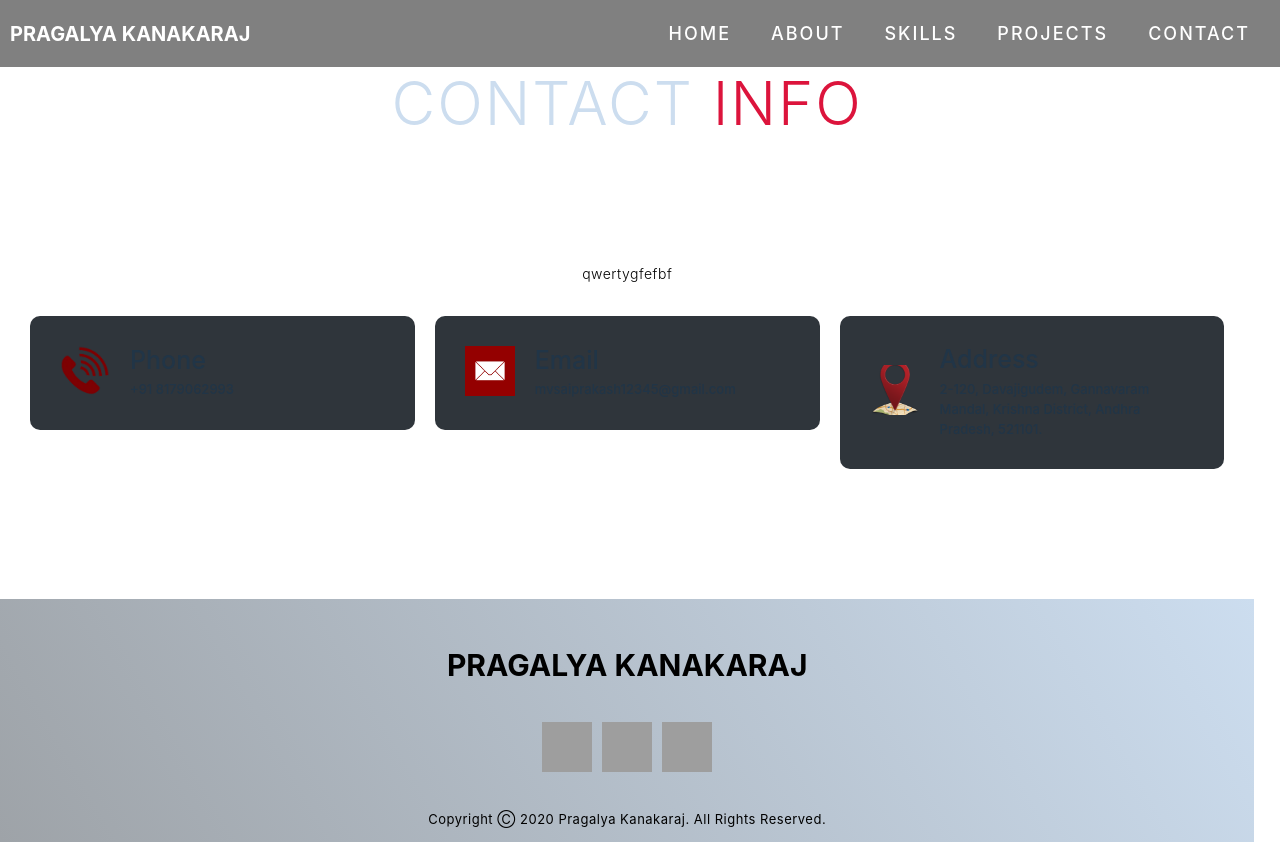
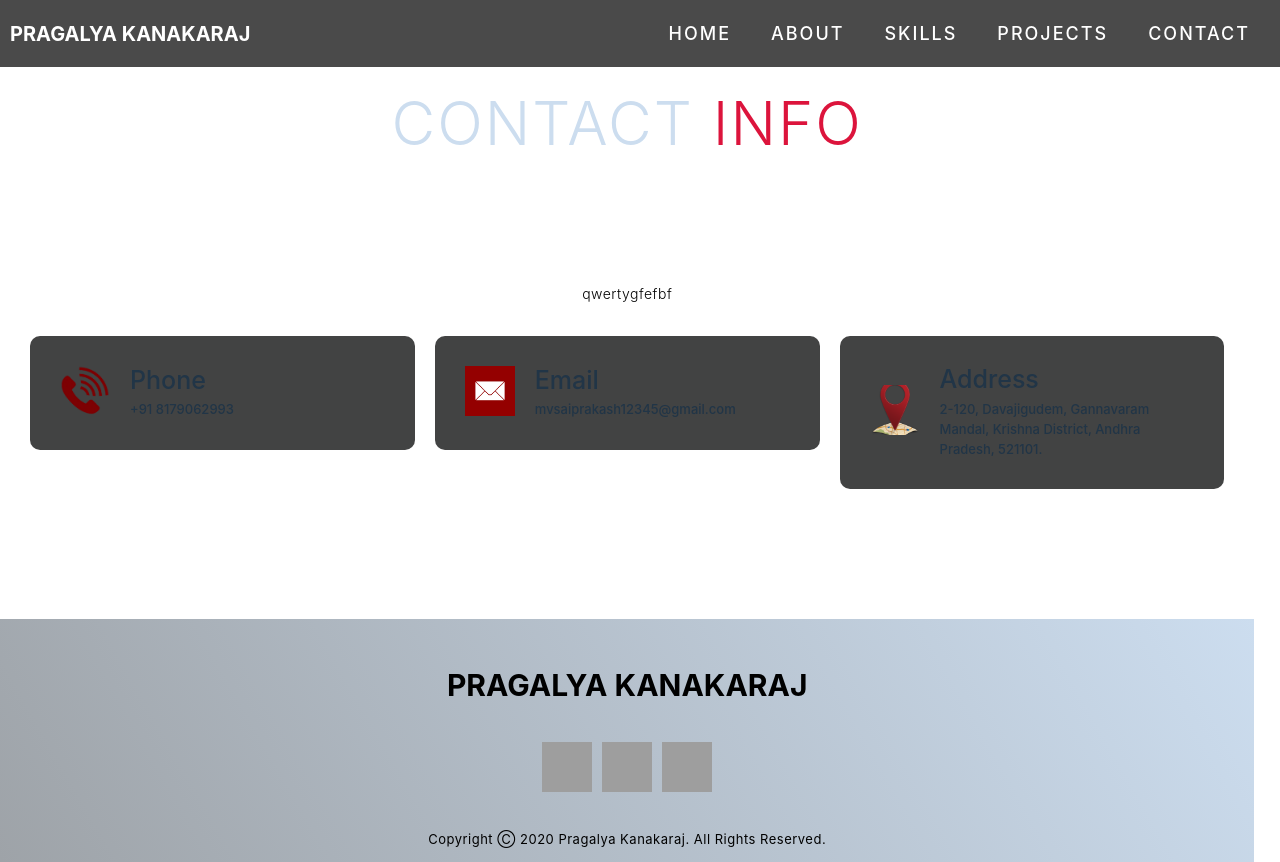
Before and after one commit to PragaL15/Pragalya_K-Portfolio, a React (Vite) app in the folder technical_portfolio/: page /contact in a window 1280 px wide. Built offline with nearby package versions, Linux system fonts and the light colour scheme; grey boxes are pictures that could not be loaded.

Commit message:
Updated Code

```diff
--- a/technical_portfolio/src/App.css
+++ b/technical_portfolio/src/App.css
@@ -124,7 +124,7 @@ p{
     display: flex;
     align-items: center;
     justify-content: space-between;
-    background-color: grey;
+    background-color: rgb(74, 74, 74);
     width: 100%;
     height: 100%;
     max-width: 1300px;
@@ -921,9 +921,11 @@ p{
     #contact .contact{
         flex-direction: column;
         padding: 50px 0;
+        margin-top:40px ;
         align-items: center;
         justify-content: center;
-        min-height: 20vh;
+        min-height: 30vh;
+
     }
 
     #contact .contact-items{
@@ -932,11 +934,13 @@ p{
         flex-direction: row;
         padding: 20px;
         margin: 0;
+
     }
 
     #contact .contact-item{
         margin: 10px;
         flex-direction: row;
+        background-color: #424343;
     }
 
     #contact .contact-item .icon{
```
